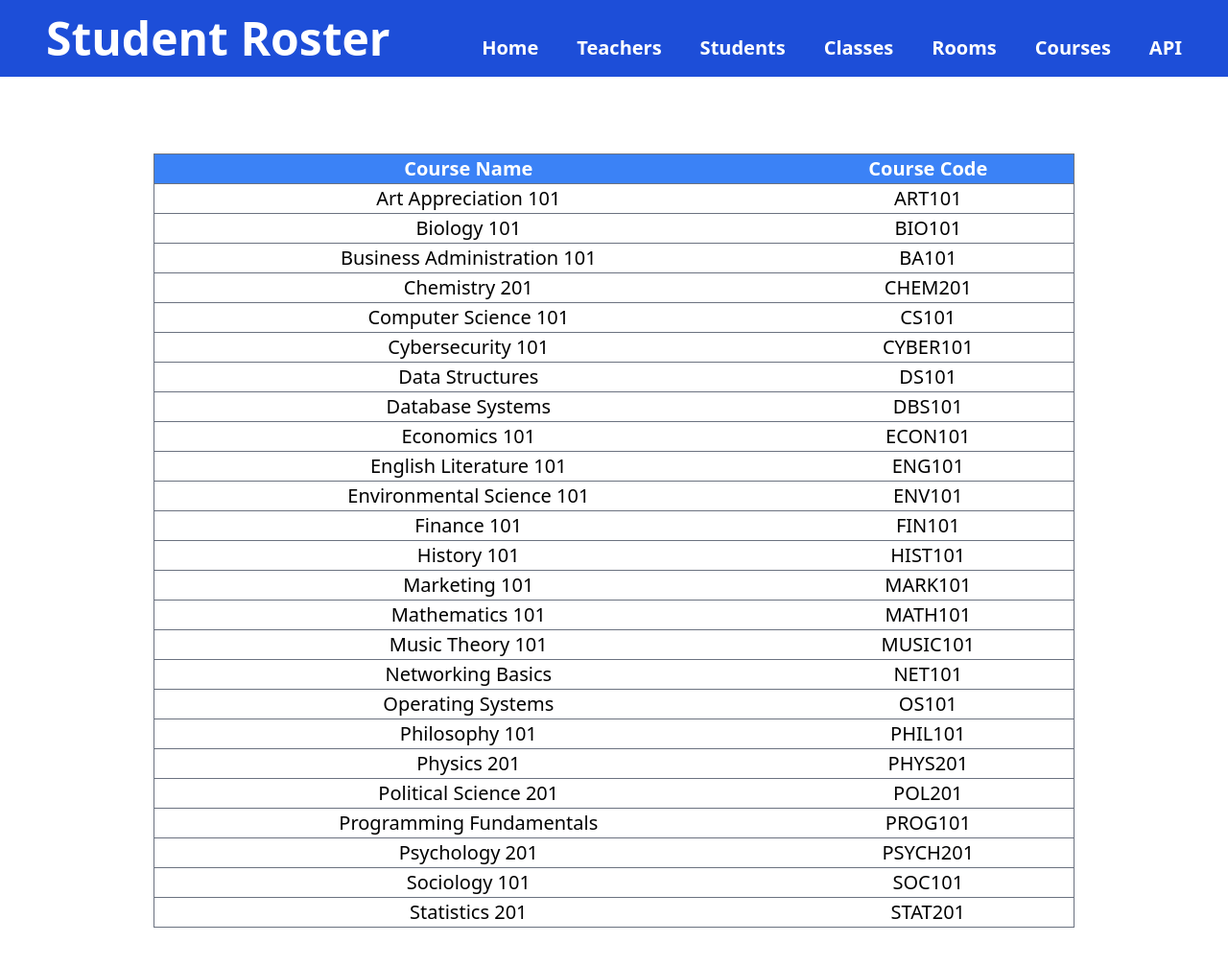
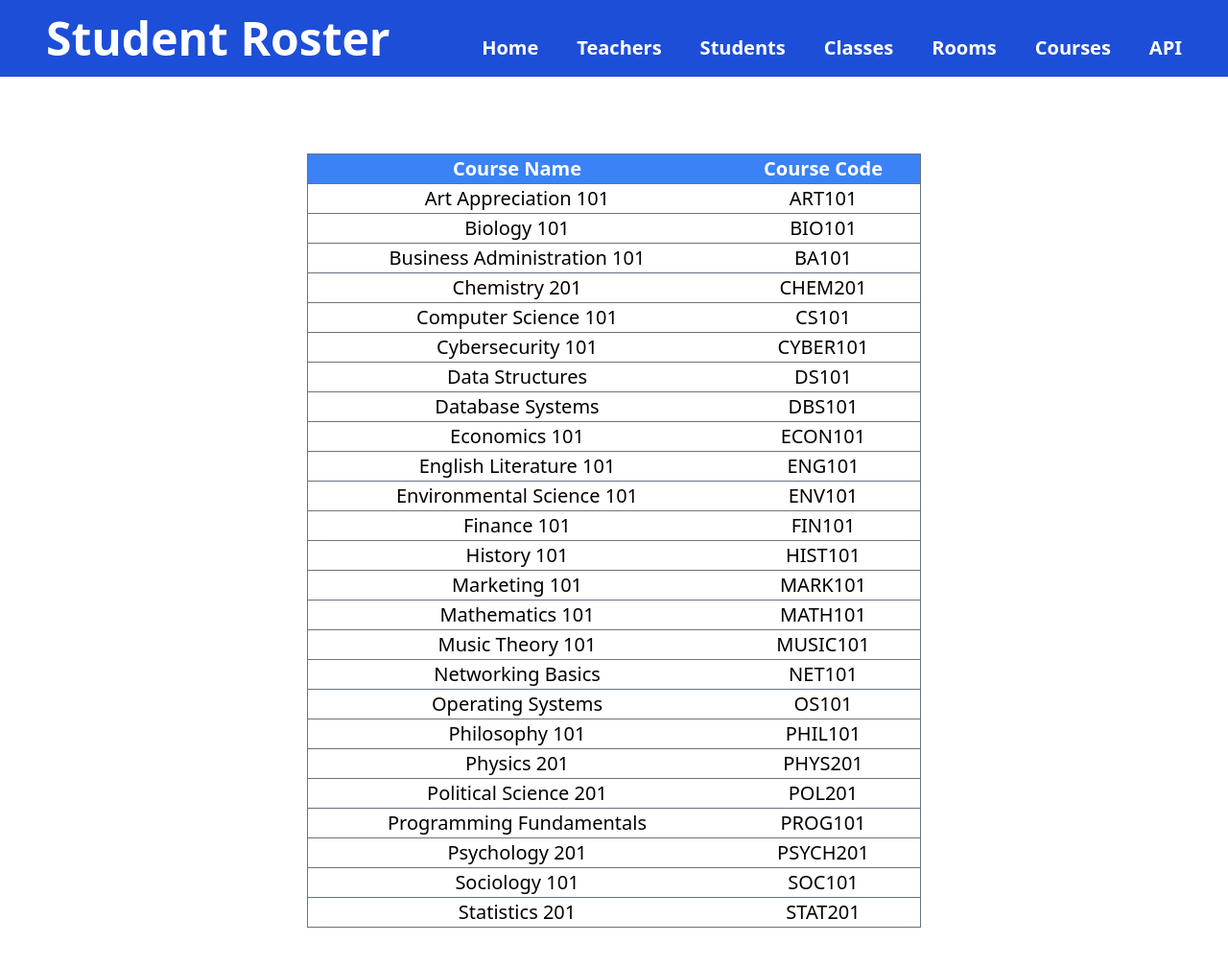
Before and after one commit to Maica08/Student-Rosters, a Flask app: page /courses in a window 1280 px wide. Shown: the whole page at 96% size. Run offline with Flask 3, Linux system fonts and the light colour scheme; data comes from the database, SQL or seed files in the repository; some libraries are stand-ins or nearby versions.

Commit message:
styles: modified table width in courses.html

```diff
--- a/templates/courses.html
+++ b/templates/courses.html
@@ -4,7 +4,7 @@
 
 {% block content %}
 <div class="w-full h-fit mt-[10rem] mb-10 flex justify-center">
-    <table class="w-3/4 border border-gray-500 text-xl">
+    <table class="w-1/2 border border-gray-500 text-xl">
         <thead class="bg-blue-500 text-white">
             <th class="font-bold text-center">
                 Course Name
```
